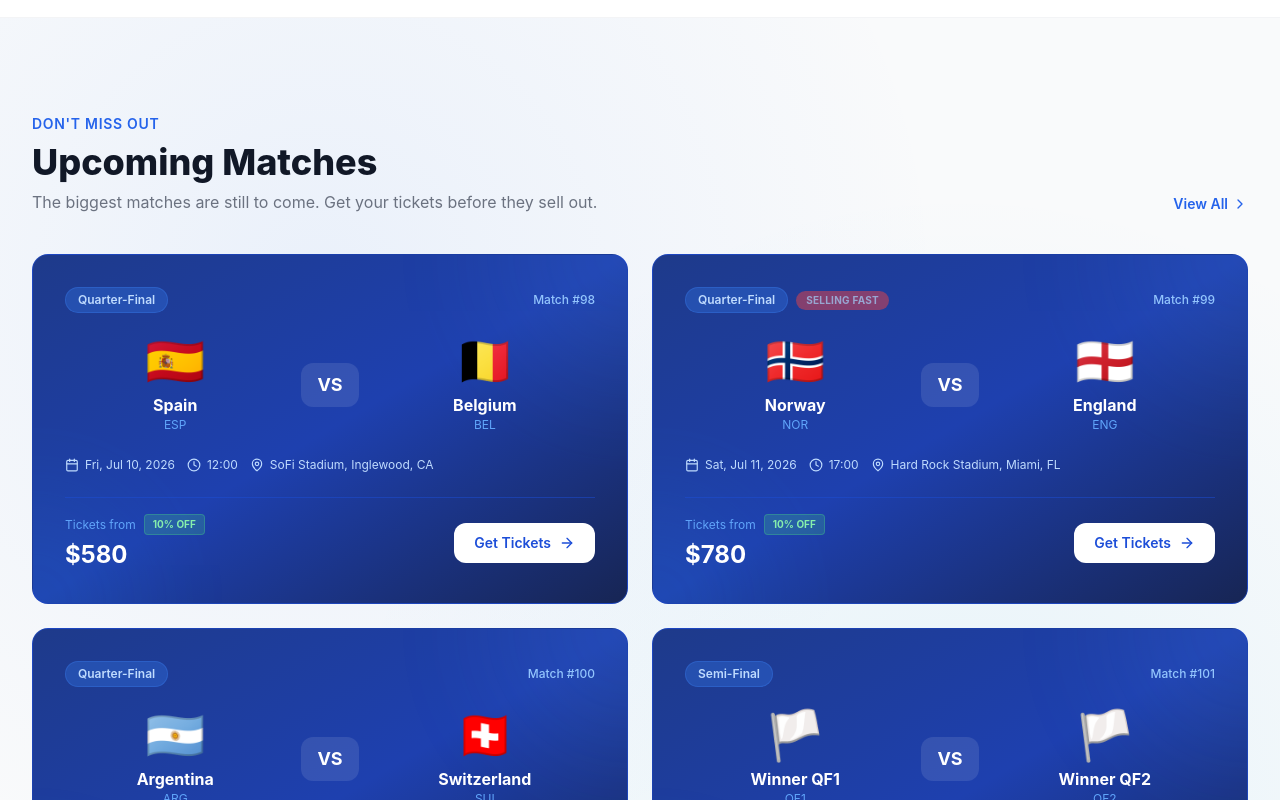
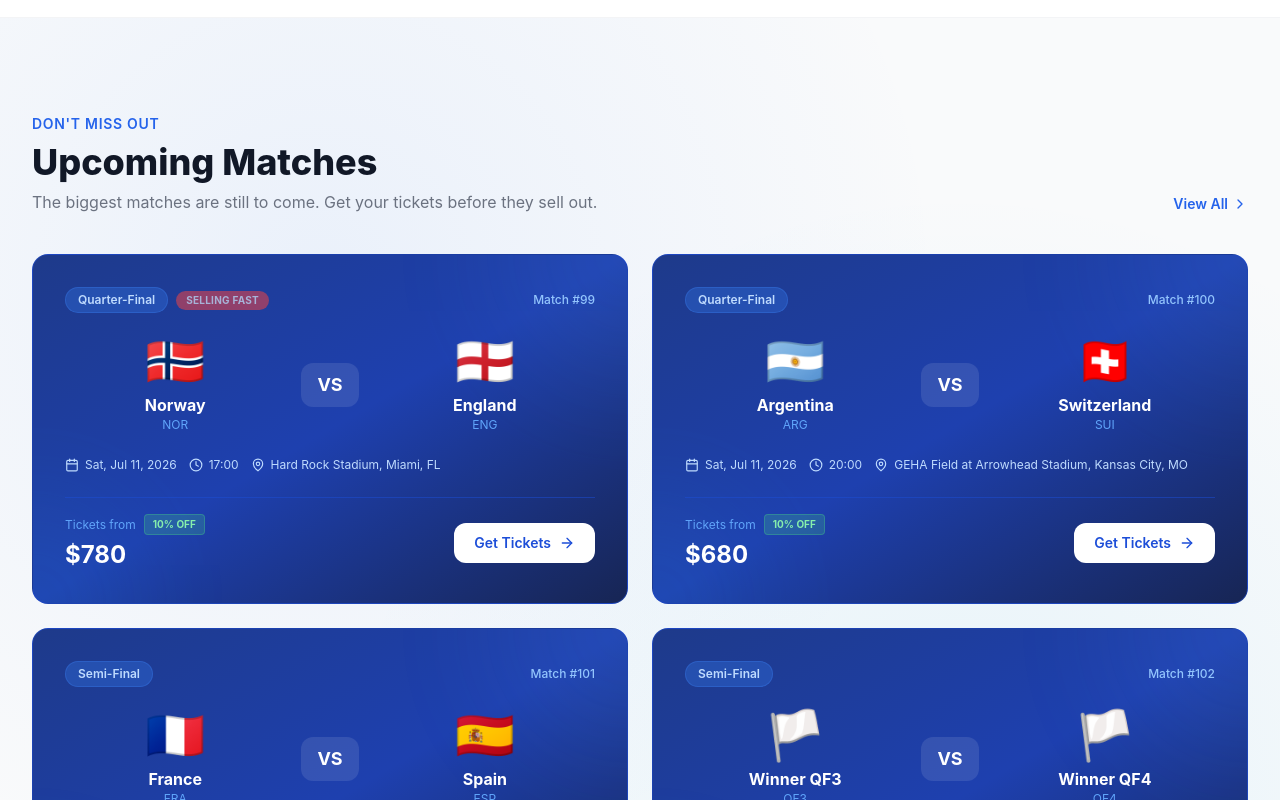
Before and after one commit to SamsonGP/tickethives, a Next.js app in the folder Tickethives/: page / in a window 1280 px wide. Shown: the part 960-1760 px from the top of the page. Built offline with nearby package versions, Linux system fonts and the light colour scheme.

Commit message:
Update matches.ts

```diff
--- a/Tickethives/src/data/matches.ts
+++ b/Tickethives/src/data/matches.ts
@@ -2,24 +2,6 @@ import { Match } from "@/types";
 
 export const matches: Match[] = [
   // ==================== QUARTER-FINALS ====================
-  {
-    id: "match-98",
-    matchNumber: 98,
-    stage: "Quarter-Final",
-    teamA: { name: "Spain", code: "ESP", flag: "🇪🇸" },
-    teamB: { name: "Belgium", code: "BEL", flag: "🇧🇪" },
-    venue: { name: "SoFi Stadium", city: "Inglewood, CA", country: "USA", capacity: 70240 },
-    date: "2026-07-10",
-    time: "12:00",
-    image: "/images/stadium-2.jpg",
-    featured: true,
-    ticketCategories: [
-      { id: "cat-98a", name: "Premium Hospitality", description: "VIP lounge with premium catering and the best seats in the house", price: 4500, available: 28, section: "VIP Level" },
-      { id: "cat-98b", name: "Category 1", description: "Premium seats with excellent pitch views", price: 1950, available: 150, section: "Lower Tier" },
-      { id: "cat-98c", name: "Category 2", description: "Great views of the action from mid-tier seating", price: 1172, available: 290, section: "Mid Tier" },
-      { id: "cat-98d", name: "Category 3", description: "Affordable seats with electric atmosphere", price: 580, available: 580, section: "Upper Tier" },
-    ],
-  },
   {
     id: "match-99",
     matchNumber: 99,
@@ -62,8 +44,8 @@ export const matches: Match[] = [
     id: "match-101",
     matchNumber: 101,
     stage: "Semi-Final",
-    teamA: { name: "Winner QF1", code: "QF1", flag: "🏳️" },
-    teamB: { name: "Winner QF2", code: "QF2", flag: "🏳️" },
+    teamA: { name: "France", code: "FRA", flag: "🇫🇷" },
+    teamB: { name: "Spain", code: "ESP", flag: "🇪🇸" },
     venue: { name: "AT&T Stadium", city: "Arlington, TX", country: "USA", capacity: 80000 },
     date: "2026-07-14",
     time: "14:00",
```
